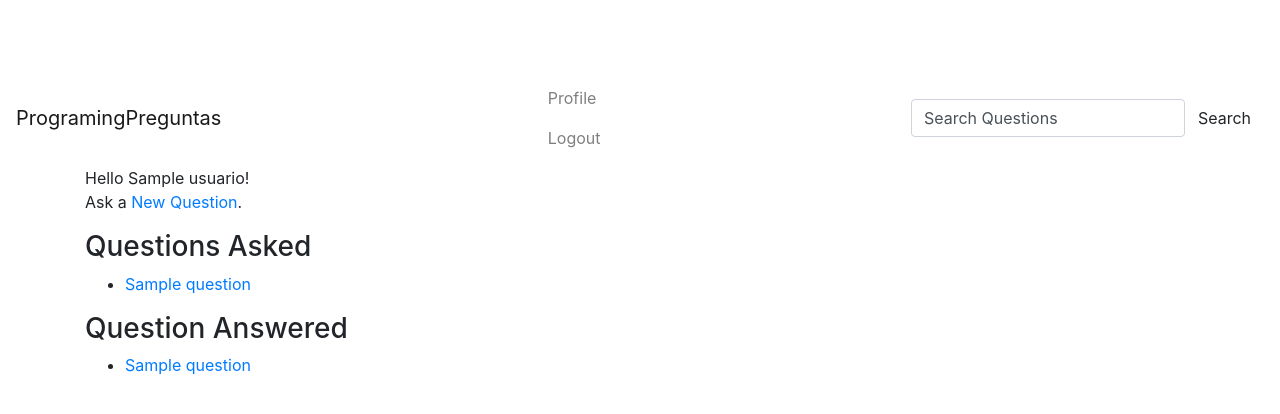
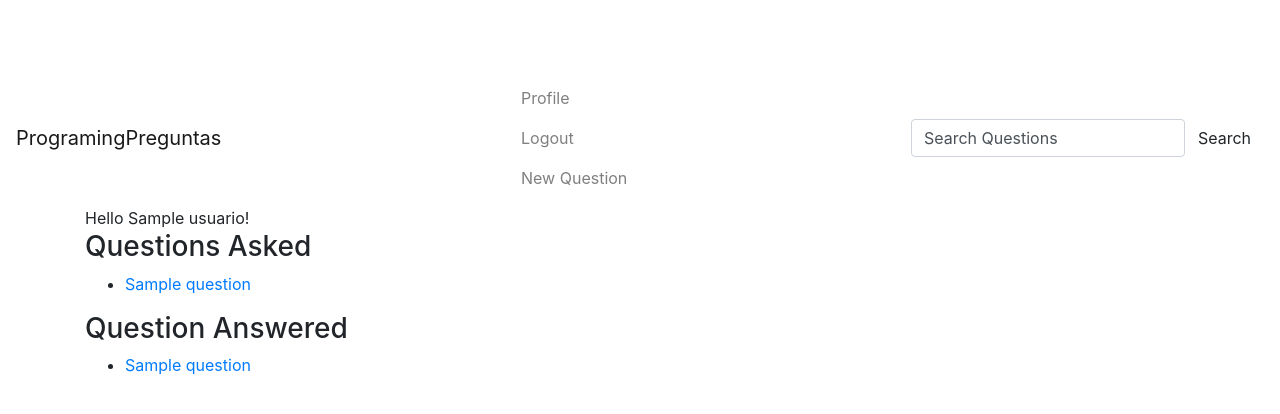
Before and after one commit to programmingpreguntas/programmingpreguntas, a Django app: page /profile/ in a window 1280 px wide. Shown: the top 414 px of the page. Run offline with Django 3.2, Linux system fonts and the light colour scheme; a user stored in the database is signed in; tables that the repository leaves empty hold one stand-in row (values such as "Sample post"); parts of the project's set-up code (start-up, migrations or seed data) failed here and were passed over; some libraries are stand-ins or nearby versions.

Commit message:
moved new_question to nav bar

```diff
--- a/preguntas/templates/preguntas/base.html
+++ b/preguntas/templates/preguntas/base.html
@@ -24,10 +24,13 @@
         {% if user.is_authenticated %}
           <li class="nav-item">
             <a class="nav-link" href="{% url 'preguntas:my_profile' %}">Profile</a>
+
           </li>
           <li class="nav-item">
             <a class="nav-link" href="{% url 'preguntas:logout_user' %}">Logout</a>
           </li>
+          <li class='nav-item'>
+            <a class="nav-link" href="{% url 'preguntas:new_question' %}">New Question</a></li>
         {% else %}
           <li class="nav-item">
             <a class="nav-link" href="{% url 'preguntas:login' %}">Login</a>
--- a/preguntas/templates/preguntas/profile.html
+++ b/preguntas/templates/preguntas/profile.html
@@ -1,14 +1,10 @@
 {% extends 'preguntas/base.html' %}
 {% block title%} {{usuario.user.username}}'s profile {% endblock %}
 {% block content %}
-  {% if user.is_authenticated %}
-    {% if user.usuario.id == usuario.id %}
-      <span>Hello {{usuario.name}}!</span>
-    {% endif %}
-    <p>
-      Ask a <a href="{% url 'preguntas:new_question' %}">New Question</a>.
-    </p>
+  {% if user.is_authenticated and user.usuario.id == usuario.id %}
+    <span>Hello {{usuario.name}}!</span>
   {% endif %}
+
   {% if question_set %}
     <div class="question_set">
       <h3>Questions Asked</h3>
```
